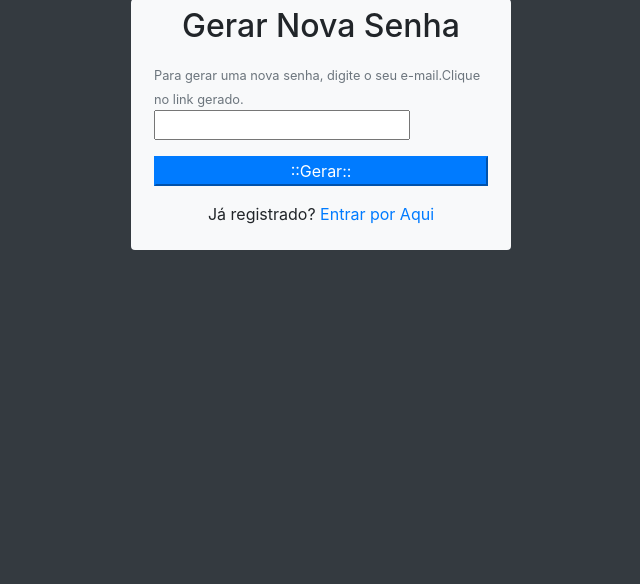
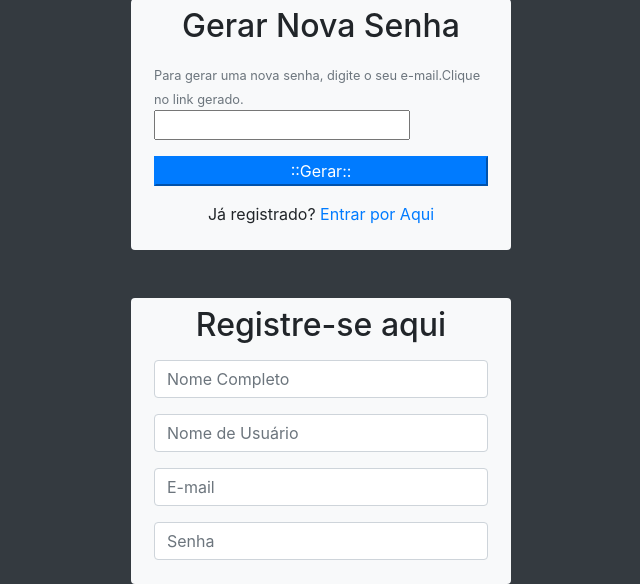
Before and after one commit to arthurwestphal/login, a PHP site: page / in a window 1280 px wide. Shown: the part 467-1051 px from the top of the page, without its empty margins (319-959 px from the left). Before the commit the page ends 717 px from the top, so only its background shows below. Run offline with PHP 8.4, Linux system fonts and the light colour scheme.

Commit message:
aula 03
formulario de registro

```diff
--- a/index.php
+++ b/index.php
@@ -100,6 +100,30 @@
 <!-- asjdhjawshdgd -->
         </section>
         <!-- Fim da sessão de recuperação de senha -->
+        <section class="row mt-5">
+            <div <i class=" col-lg-4 offset-lg-4 bg-light rounded"id="caixaRegistro">
+            <h2 class="text-center mt-2">Registre-se aqui</h2>
+            <form action="#" method="post" class="p-2"
+            id="formRegistro">
+                <div class="form-group">
+                    <input type="text" name="nomeCompleto" id="nomeCompleto" class="form-control place" placeholder="Nome Completo">
+                </div>
+                <div class="form-group">
+                    <input type="text" name="nomeUsuario" id="nomeUsuario" class="form-control" placeholder="Nome de Usuário">
+                </div>
+                <div class="form-group">
+                    <input type="email" name="emailUsuario" id="emailUsuario" class="form-control" placeholder="E-mail">
+                </div>
+                <div class="form-group">
+                <input type="password" name="senhaUsuario" id="senhaUsuario"class="form-control" placeholder="Senha">
+                </div>
+            </form>
+            </div>
+        </section>
+        <!-- Inicio do formulario de cadastro de novos usuarios -->
+
+
+        <!-- Final do formulario de cadastro de novos usuarios -->
     </main>
 
     <!-- Optional JavaScript -->
```
